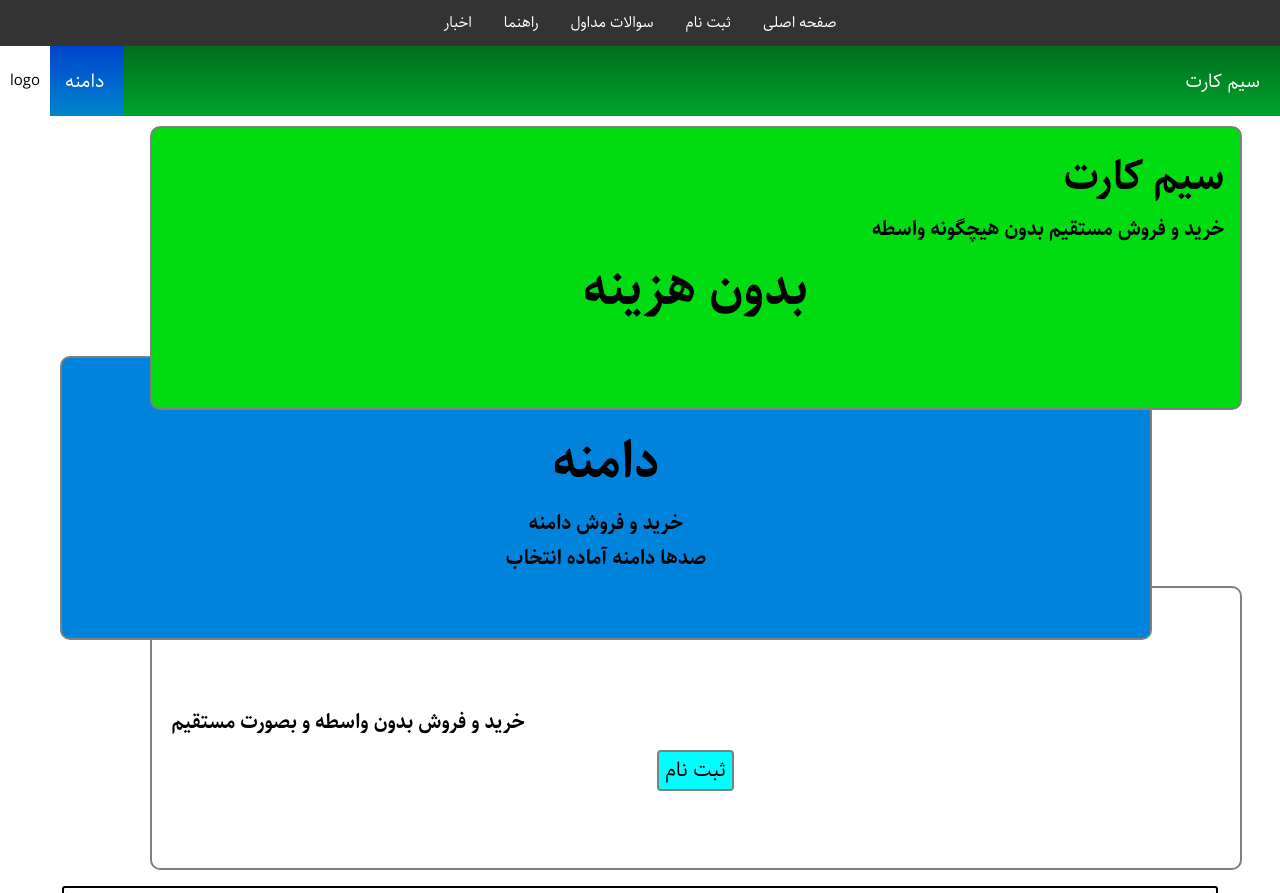
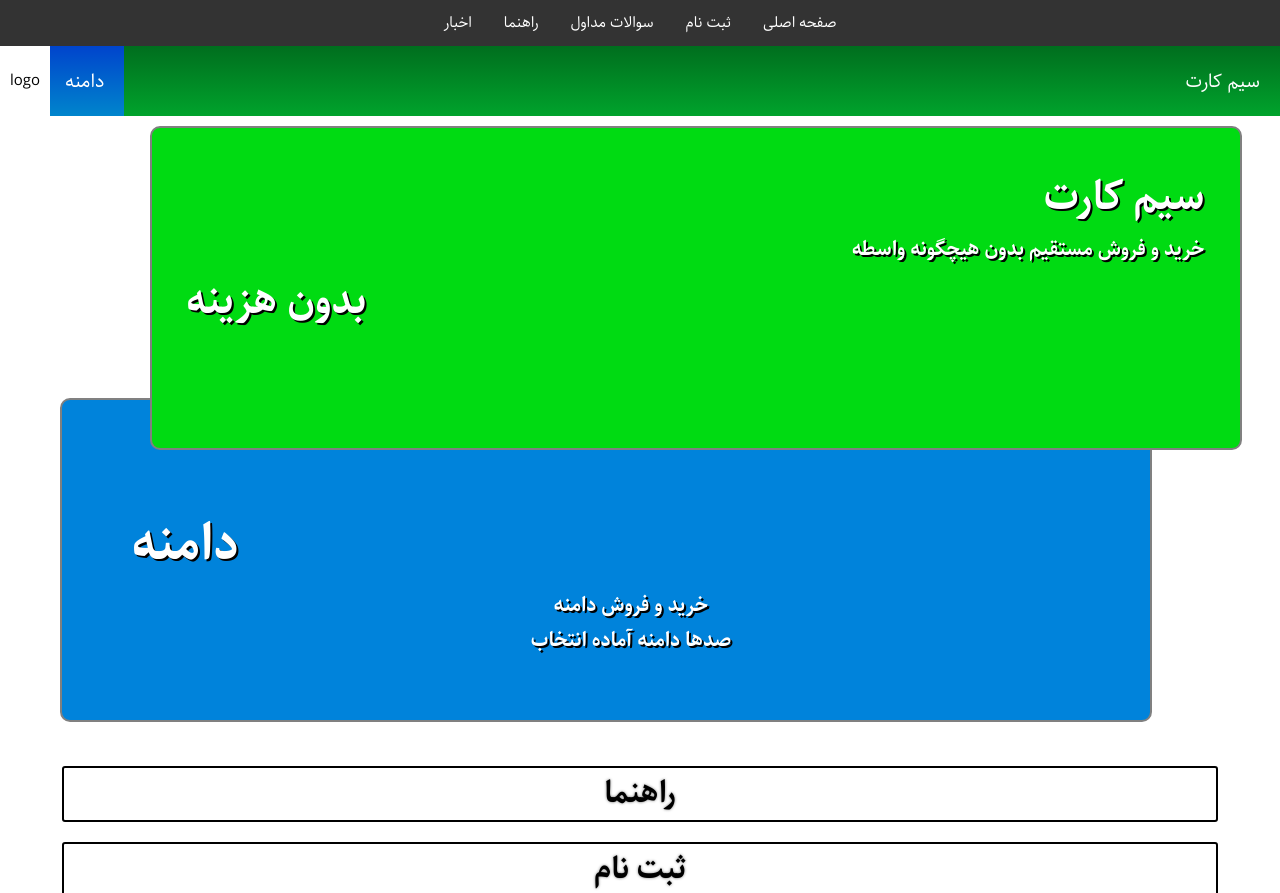
Before and after one commit to Maxxfloat/sh, a React (Create React App) app: page / in a window 1280 px wide. Shown: the top 893 px of the page. Built offline with nearby package versions, Linux system fonts and the light colour scheme.

Commit message:
home page card position fixed

```diff
--- a/src/Component/Pages/Home/Home.jsx
+++ b/src/Component/Pages/Home/Home.jsx
@@ -8,6 +8,7 @@ const Home = () => {
 	return (
 		<div>
 			<div className={s.banner}>
+				<div className={s.container}>
 					<div className={s.cardContainer}>
 						<div className={s.cardSim}>
 							<div>
@@ -22,15 +23,6 @@ const Home = () => {
 								<h2>خرید و فروش دامنه</h2>
 								<h2>صدها دامنه آماده انتخاب</h2>
 							</div>
-					</div>
-					<div className={s.cardInfo}>
-						<div>
-							<h1>خرید و فروش بدون واسطه و بصورت مستقیم</h1>
-							<button>
-								<Link className={s.link} to="/signup">
-									ثبت نام
-								</Link>
-							</button>
 						</div>
 					</div>
 				</div>
@@ -58,7 +50,9 @@ const Home = () => {
 				</div>
 			</div>
 			<div className={s.vitrine}>
+				<div className={s.vitrineContainer}>
 					<Vitrine />
+				</div>
 			</div>
 		</div>
 	);
--- a/src/Component/Pages/Home/Home.module.scss
+++ b/src/Component/Pages/Home/Home.module.scss
@@ -1,22 +1,30 @@
 @import "/src/Component/UI/Sass/Main.scss";
 
 .banner {
-	min-height: 95vh;
-	height: auto;
-	// overflow: hidden;
+	min-height: 80vh;
+
+	.container {
+		height: 0;
 		.cardContainer {
 			@include size(y, y);
-		font-size: 4rem;
+			font-size: 2rem;
 			position: relative;
+			color: white;
+
+			// top: 50%;
 			.cardSim,
-		.cardDomain,
-		.cardInfo {
+			.cardDomain {
 				display: block;
 				position: absolute;
 				border: gray solid 2px;
 				border-radius: 10px;
 				width: 85%;
-			height: 35vh;
+				height: 40vh;
+				div {
+					font-size: inherit;
+					padding: 2rem;
+					text-shadow: 2px 2px black;
+				}
 			}
 			.cardSim {
 				right: 3%;
@@ -26,38 +34,38 @@
 				div {
 					@include displayFlex(column, center, flex-start);
 					margin: 1.5rem;
-				font-size: inherit;
+
+					// position: absolute;
+					// right: 10%;
 					h1:first-child {
 						font-size: 4rem;
 						font-weight: bold;
+						text-shadow: inherit;
 					}
 					h1 {
 						font-size: 2rem;
 						padding: 0;
 						margin: 0;
+						text-shadow: 2px 1.5px black;
 					}
 					p {
-					font-size: 5rem;
+						font-size: 4rem;
 						font-weight: bold;
-					align-self: center;
+						align-self: flex-end;
 						padding: 0;
 						margin: 0;
 					}
 				}
 			}
 			.cardDomain {
-			position: relative;
 				right: 10%;
-			top: 23rem;
+				top: 34vh;
 				z-index: 3;
 				background-image: linear-gradient(to right, #0083db, #0083db);
 				div {
-				@include displayFlex(column, center, center);
+					padding-left: 7rem;
+					@include displayFlex(column, center, flex-end);
 					height: 100%;
-				// position: absolute;
-				// top: 15rem;
-				// right: 20rem;
-				font-size: inherit;
 					h1:first-child {
 						font-size: 5rem;
 						font-weight: bold;
@@ -67,33 +75,7 @@
 						font-size: 2rem;
 						padding: 0;
 						margin: 0;
-				}
-			}
-		}
-		.cardInfo {
-			right: 3%;
-			top: 46rem;
-			z-index: 2;
-			div {
-				@include displayFlex(column, center, flex-end);
-				height: 100%;
-				font-size: inherit;
-				padding: 2rem;
-				h1 {
-					text-align: left;
-					font-size: 2rem;
-					font-weight: bold;
-					margin: 0;
-				}
-				button {
 						align-self: center;
-					margin-top: 1rem;
-					background-color: cyan;
-					border: gray solid 2px;
-					border-radius: 4px;
-					.link {
-						font-size: 2rem;
-						color: black;
 					}
 				}
 			}
@@ -104,17 +86,30 @@
 .shortCuts {
 	@include displayFlex(column, center, center);
 	div {
+		margin-bottom: 2rem;
 		width: 90%;
 		border: black solid 2px;
 		border-radius: 3px;
 		text-align: center;
 		.link {
+			font-weight: bold;
 			font-size: 3rem;
 			color: black;
+			text-shadow: 0px 0px 3px gray;
 		}
 	}
 }
 
 .vitrine {
 	min-height: 90vh;
+	@include size(n, y);
+	.vitrineContainer {
+		width: 100%;
 	}
+	@include displayFlex(row, center, center);
+	@include responsive(tabletPortrait) {
+		.vitrineContainer {
+			width: 90%;
+		}
+	}
+}
--- a/src/Component/Pages/SIM/Components/SIMResultTable/SIMResultTable.module.scss
+++ b/src/Component/Pages/SIM/Components/SIMResultTable/SIMResultTable.module.scss
@@ -5,7 +5,7 @@
 	font-size: 7rem;
 	box-sizing: inherit;
 	width: 100%;
-	@include displayFlex(column, center, center);
+	// @include displayFlex(column, center, center);
 	table {
 		@include size(y, y);
 		// width: 100%;
--- a/src/Component/Pages/Signup.jsx
+++ b/src/Component/Pages/Signup.jsx
@@ -1,10 +1,14 @@
 import React from "react";
 import { useForm } from "react-hook-form";
 
+import s from "./Signup.module.scss";
+
 const Signup = () => {
-	const { register, handleSubmit } = useForm();
+	const { register, handleSubmit, watch, errors } = useForm();
+	const password = watch("password", "");
 	return (
-		<div>
+		<div className={s.page}>
+			<div className={s.section}>
 				<form onSubmit={handleSubmit((data) => console.log(data))}>
 					<label>نام و نام خانوادگی</label>
 					<input
@@ -49,7 +53,19 @@ const Signup = () => {
 							},
 						})}
 					/>
+					{errors.password && <p>{errors.password.message}</p>}
+					<input
+						type="password"
+						name="reg.passwordConfirm"
+						ref={register({
+							required: "لطفا عبور خودرا تکرار کنید",
+							validate: (value) =>
+								value === password || "تکرار رمز عبور اشتباه است",
+						})}
+					/>
+					{errors.passwordConfirm && <p>{errors.passwordConfirm.message}</p>}
 				</form>
+			</div>
 		</div>
 	);
 };
--- /dev/null
+++ b/src/Component/Pages/Signup.module.scss
@@ -0,0 +1,8 @@
+@import "/src/Component/UI/Sass/Main.scss";
+
+.page {
+	background-color: gray;
+	.section {
+		background-color: white;
+	}
+}
```
Lines whose indentation alone changed are shown as unchanged.
